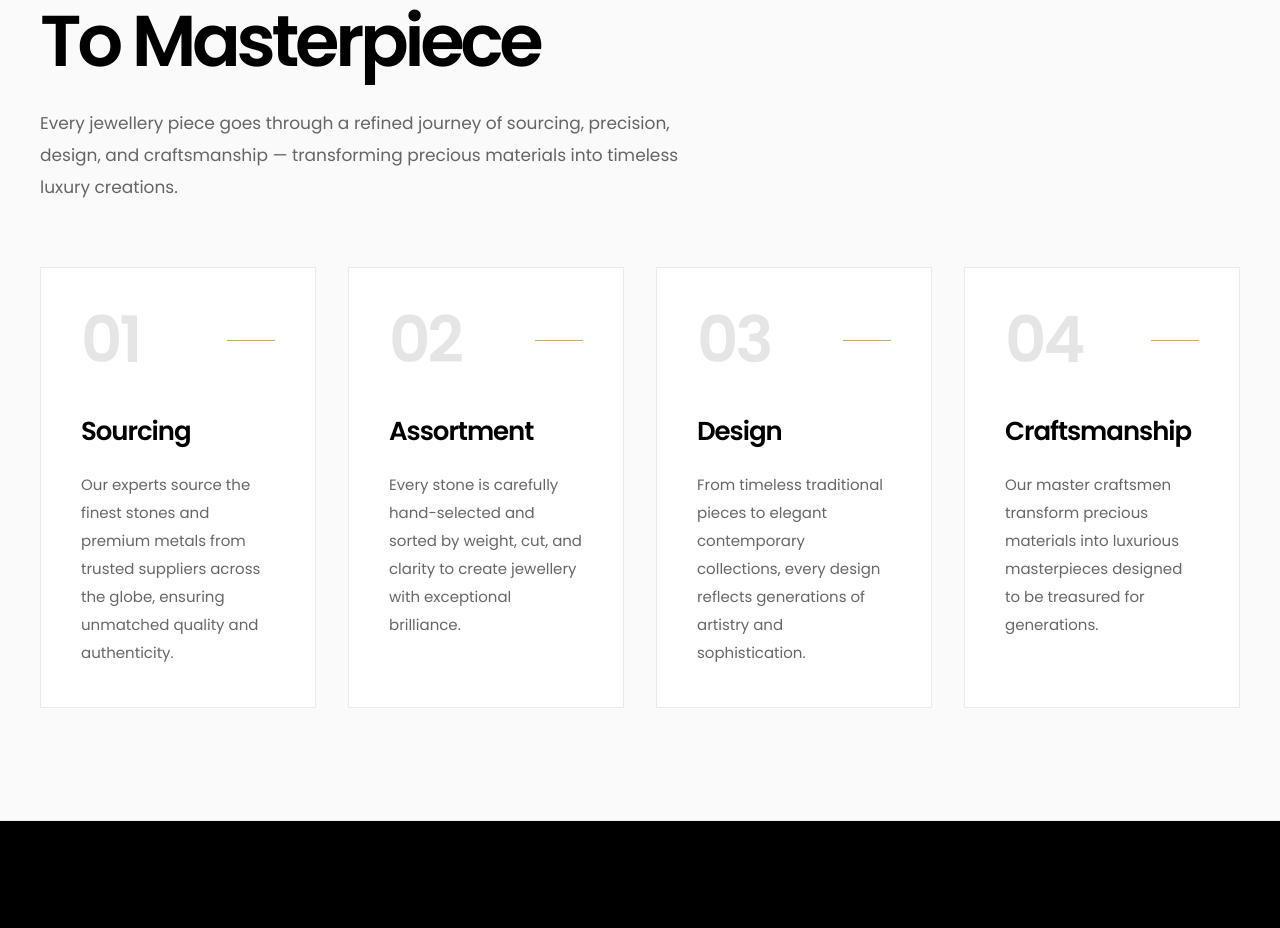
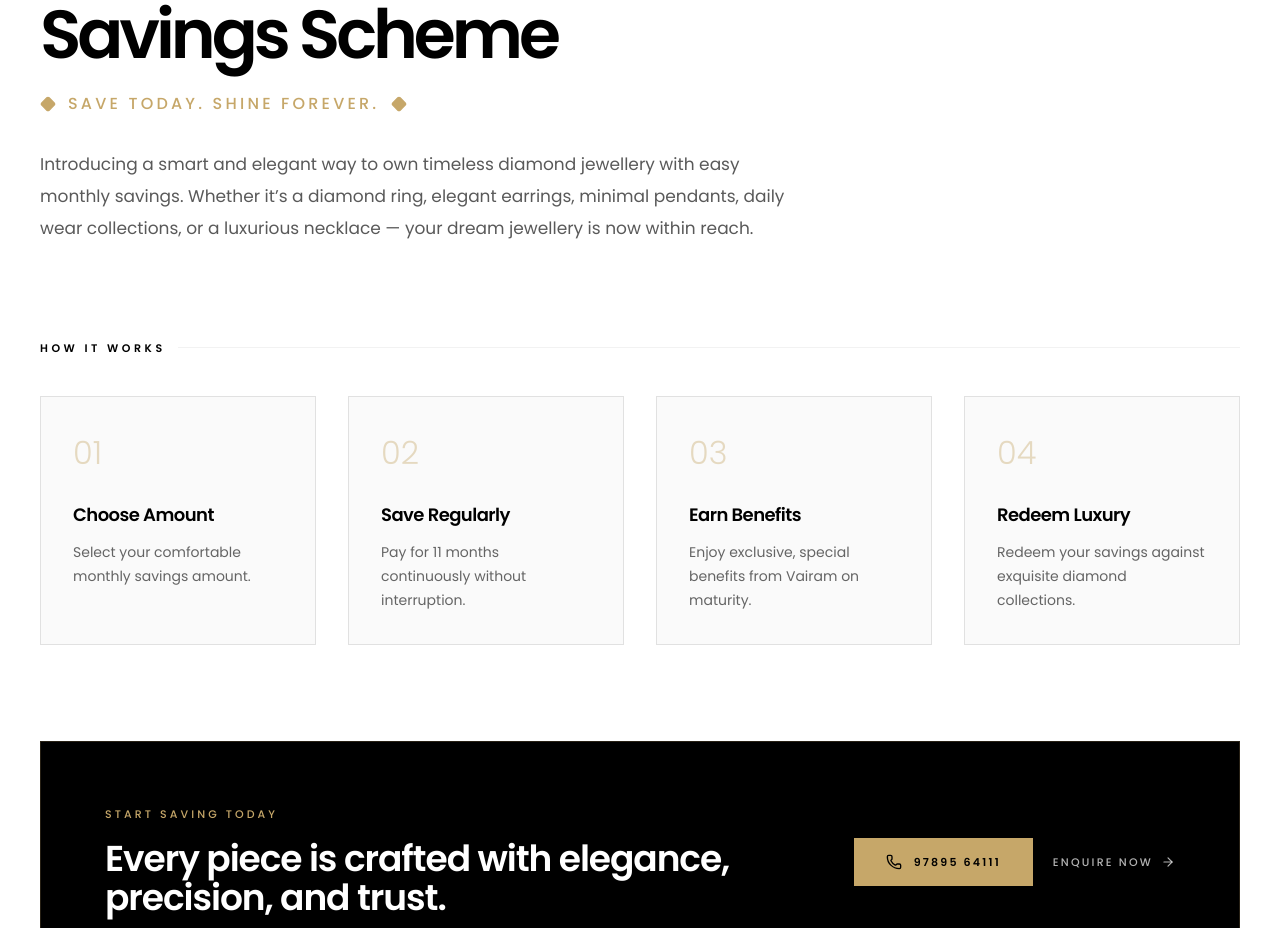
Before and after one commit to RanjithKumarKarnan/vairam, a React (Vite) app: page / in a window 1280 px wide. Shown: the part 4464-5392 px from the top of the page. Built offline with nearby package versions, Linux system fonts and the light colour scheme.

Commit message:
Feat : Updated

```diff
--- /dev/null
+++ b/src/components/SavingsScheme.jsx
@@ -0,0 +1,140 @@
+import { Link } from "react-router-dom";
+import { Phone, Diamond, ArrowRight } from "lucide-react";
+import { useInView } from "../hooks/useInView";
+
+const steps = [
+    {
+        num: "01",
+        title: "Choose Amount",
+        text: "Select your comfortable monthly savings amount.",
+    },
+    {
+        num: "02",
+        title: "Save Regularly",
+        text: "Pay for 11 months continuously without interruption.",
+    },
+    {
+        num: "03",
+        title: "Earn Benefits",
+        text: "Enjoy exclusive, special benefits from Vairam on maturity.",
+    },
+    {
+        num: "04",
+        title: "Redeem Luxury",
+        text: "Redeem your savings against exquisite diamond collections.",
+    },
+];
+
+export default function SavingsScheme() {
+    const { ref: headerRef, inView: headerInView } = useInView();
+    const { ref: stepsRef, inView: stepsInView } = useInView();
+    const { ref: detailsRef, inView: detailsInView } = useInView();
+
+    return (
+        <section className="bg-white py-20 sm:py-28 border-b border-black/5 overflow-hidden">
+            <div className="max-w-7xl mx-auto px-6 lg:px-10">
+
+                {/* ── Header Section ── */}
+                <div
+                    ref={headerRef}
+                    className={`max-w-3xl transition-all duration-1000 ${headerInView ? "opacity-100 translate-y-0" : "opacity-0 translate-y-10"
+                        }`}
+                >
+                    <div className="flex items-center gap-3 mb-6">
+                        <div className="w-12 h-px bg-[#C6A769]" />
+                        <span className="text-[11px] uppercase tracking-[0.32em] text-black/55 font-medium">
+                            Smart Investment
+                        </span>
+                    </div>
+
+                    <h2 className="text-[38px] sm:text-[52px] lg:text-[68px] leading-[0.95] tracking-[-0.06em] font-semibold text-black">
+                        Vairam Diamond
+                        <br />
+                        Savings Scheme
+                    </h2>
+
+                    <p className="mt-6 flex items-center gap-3 text-[14px] sm:text-[16px] uppercase tracking-[0.2em] text-[#C6A769] font-medium">
+                        <Diamond size={16} className="fill-[#C6A769]" />
+                        Save Today. Shine Forever.
+                        <Diamond size={16} className="fill-[#C6A769]" />
+                    </p>
+
+                    <p className="mt-8 text-[15px] sm:text-[17px] leading-7 sm:leading-8 text-black/65">
+                        Introducing a smart and elegant way to own timeless diamond jewellery with easy monthly savings. Whether it’s a diamond ring, elegant earrings, minimal pendants, daily wear collections, or a luxurious necklace — your dream jewellery is now within reach.
+                    </p>
+                </div>
+
+                {/* ── How It Works (Steps Grid) ── */}
+                <div
+                    ref={stepsRef}
+                    className="mt-20 sm:mt-24"
+                >
+                    <div className="flex items-center gap-3 mb-10">
+                        <span className="text-[11px] uppercase tracking-[0.32em] text-black font-semibold">
+                            How It Works
+                        </span>
+                        <div className="flex-1 h-px bg-black/5" />
+                    </div>
+
+                    <div className="grid grid-cols-1 sm:grid-cols-2 lg:grid-cols-4 gap-6 lg:gap-8">
+                        {steps.map((step, index) => (
+                            <div
+                                key={step.num}
+                                className={`group border border-black/10 bg-[#fafafa] p-8 transition-all duration-700 hover:border-[#C6A769] hover:bg-white ${stepsInView ? "opacity-100 translate-y-0" : "opacity-0 translate-y-10"
+                                    }`}
+                                style={{ transitionDelay: `${index * 150}ms` }}
+                            >
+                                <span className="text-[32px] font-light text-[#C6A769]/40 group-hover:text-[#C6A769] transition-colors duration-300">
+                                    {step.num}
+                                </span>
+                                <h4 className="text-[18px] tracking-[-0.03em] font-semibold text-black mt-6 mb-3">
+                                    {step.title}
+                                </h4>
+                                <p className="text-[14px] leading-6 text-black/60">
+                                    {step.text}
+                                </p>
+                            </div>
+                        ))}
+                    </div>
+                </div>
+
+                {/* ── Contact CTA Card ── */}
+                <div
+                    ref={detailsRef}
+                    className={`mt-20 sm:mt-24 transition-all duration-1000 ${detailsInView ? "opacity-100 translate-y-0" : "opacity-0 translate-y-10"
+                        }`}
+                >
+                    <div className="bg-black text-white p-8 sm:p-12 lg:p-16 border border-[#C6A769]/20 flex flex-col lg:flex-row lg:items-center justify-between gap-10">
+                        <div className="max-w-2xl">
+                            <p className="text-[11px] uppercase tracking-[0.28em] text-[#C6A769] font-medium mb-4">
+                                Start Saving Today
+                            </p>
+                            <h4 className="text-[28px] sm:text-[36px] leading-[1.1] tracking-[-0.03em] font-semibold">
+                                Every piece is crafted with elegance, precision, and trust.
+                            </h4>
+                        </div>
+
+                        <div className="flex flex-col sm:flex-row gap-5 items-start sm:items-center shrink-0">
+                            <a
+                                href="tel:9789564111"
+                                className="flex items-center gap-3 bg-[#C6A769] text-black px-8 py-4 text-[11px] uppercase tracking-[0.2em] font-semibold hover:bg-white transition-colors duration-300"
+                            >
+                                <Phone size={16} />
+                                97895 64111
+                            </a>
+
+                            <Link
+                                to="/contact"
+                                className="group flex items-center gap-2 text-[11px] uppercase tracking-[0.2em] font-medium text-white/70 hover:text-white transition-colors duration-300"
+                            >
+                                Enquire Now
+                                <ArrowRight size={14} className="transition-transform duration-300 group-hover:translate-x-1" />
+                            </Link>
+                        </div>
+                    </div>
+                </div>
+
+            </div>
+        </section>
+    );
+}
--- a/src/pages/Home/index.jsx
+++ b/src/pages/Home/index.jsx
@@ -5,6 +5,7 @@ import WhyVairam from "../../components/Whyvairam";
 import Diamonds from "../../components/Diamond";
 import Process from "../../components/Process";
 import Offers from "../../components/Offers";
+import SavingsScheme from "../../components/SavingsScheme";
 
 export default function Home() {
   return (
@@ -13,6 +14,7 @@ export default function Home() {
       <About />
       <Collections />
       <WhyVairam />
+      <SavingsScheme />
       <Process />
       <Diamonds />
       <Offers />
```
